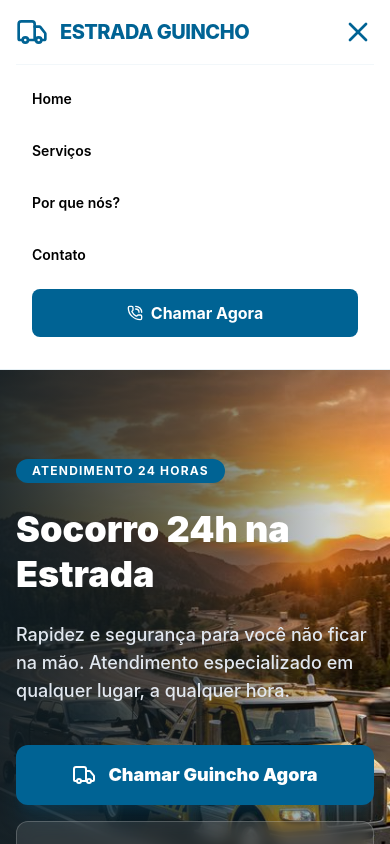
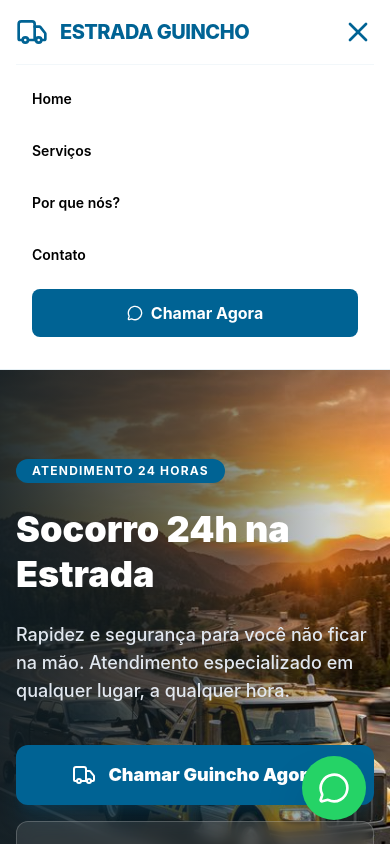
Before and after one commit to natanael83/estrada-guincho, a React (Vite) app: page / in a window 390 px wide. Both pictures are taken after a click on the button 358 px from the left and 32 px from the top of the page. Shown: the top 844 px of the page. Built offline with nearby package versions, Linux system fonts and the light colour scheme.

Commit message:
fix: resolve mobile whatsapp link issues and add floating button

```diff
--- a/src/App.tsx
+++ b/src/App.tsx
@@ -17,7 +17,8 @@ import {
   Share2,
   Shield,
   Flame,
-  LifeBuoy
+  LifeBuoy,
+  MessageCircle
 } from 'lucide-react';
 import { motion, AnimatePresence } from 'motion/react';
 
@@ -41,7 +42,7 @@ const Navbar = () => {
 
         <div className="flex items-center gap-4">
           <a
-            href="https://wa.me/5569984322802"
+            href="https://wa.me/5569984322802?text=Olá,%20gostaria%20de%20solicitar%20um%20guincho."
             target="_blank"
             rel="noopener noreferrer"
             className="hidden sm:flex bg-primary text-white px-6 py-2 rounded-lg font-bold text-sm hover:bg-primary/90 transition-all items-center gap-2"
@@ -73,12 +74,10 @@ const Navbar = () => {
               <a href="#trust" onClick={() => setIsOpen(false)} className="text-sm font-semibold px-4 py-2 hover:bg-primary/5 rounded-lg">Por que nós?</a>
               <a href="#contact" onClick={() => setIsOpen(false)} className="text-sm font-semibold px-4 py-2 hover:bg-primary/5 rounded-lg">Contato</a>
               <a
-                href="https://wa.me/5569984322802"
-                target="_blank"
-                rel="noopener noreferrer"
+                href="https://wa.me/5569984322802?text=Olá,%20gostaria%20de%20solicitar%20um%20guincho."
                 className="flex bg-primary text-white px-6 py-3 rounded-lg font-bold text-center justify-center items-center gap-2 mx-4"
               >
-                <PhoneCall className="w-4 h-4" />
+                <MessageCircle className="w-4 h-4" />
                 Chamar Agora
               </a>
             </div>
@@ -120,9 +119,7 @@ const Hero = () => {
           </p>
           <div className="flex flex-col sm:flex-row gap-4 pt-4">
             <a
-              href="https://wa.me/5569984322802"
-              target="_blank"
-              rel="noopener noreferrer"
+              href="https://wa.me/5569984322802?text=Olá,%20gostaria%20de%20solicitar%20um%20guincho."
               className="bg-primary text-white px-8 py-4 rounded-xl font-black text-lg hover:scale-105 transition-transform flex items-center justify-center gap-3 shadow-xl shadow-primary/20"
             >
               <Truck className="w-6 h-6" />
@@ -341,6 +338,23 @@ const Contact = () => {
   );
 };
 
+const FloatingWA = () => {
+  return (
+    <a
+      href="https://wa.me/5569984322802?text=Olá,%20gostaria%20de%20solicitar%20um%20guincho."
+      target="_blank"
+      rel="noopener noreferrer"
+      className="fixed bottom-6 right-6 z-[999] bg-[#25D366] text-white p-4 rounded-full shadow-2xl hover:scale-110 transition-transform flex items-center justify-center group"
+      aria-label="Chamar no WhatsApp"
+    >
+      <MessageCircle className="w-8 h-8" />
+      <span className="absolute right-full mr-3 bg-white text-slate-800 px-3 py-1 rounded-lg text-sm font-bold opacity-0 group-hover:opacity-100 transition-opacity whitespace-nowrap shadow-xl">
+        Chamar no WhatsApp
+      </span>
+    </a>
+  );
+};
+
 const Footer = () => {
   return (
     <footer className="bg-background-dark text-slate-400 py-16 px-4 md:px-10 lg:px-20 border-t border-white/5">
@@ -408,6 +422,7 @@ export default function App() {
         <Contact />
       </main>
       <Footer />
+      <FloatingWA />
     </div>
   );
 }
```
